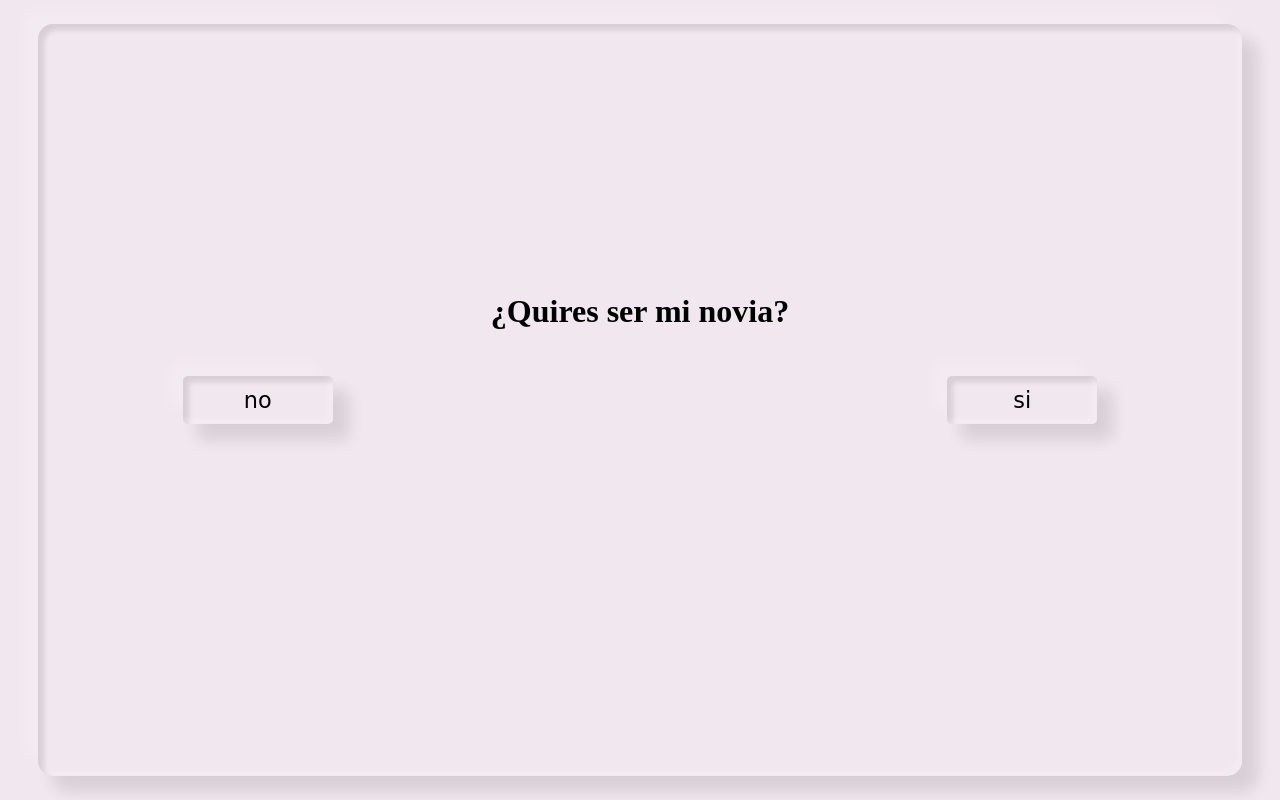
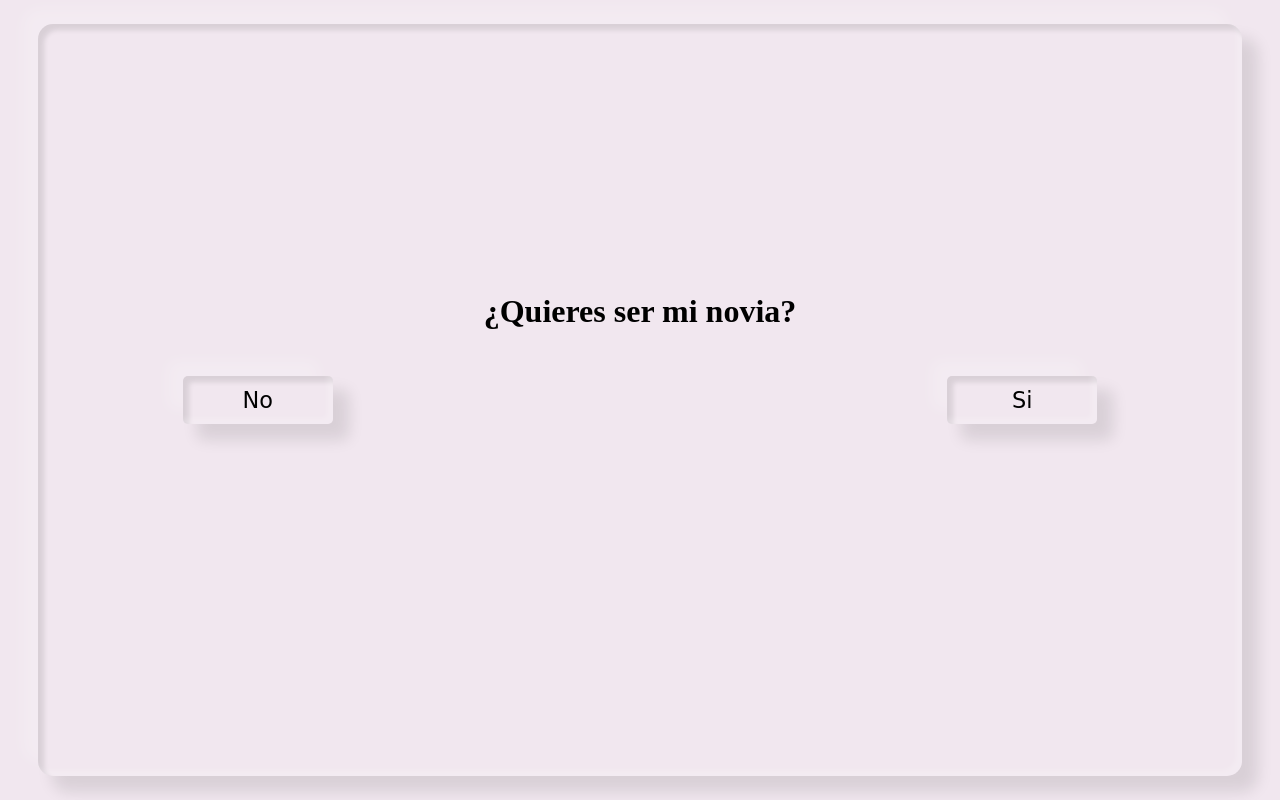
Before and after one commit to m1qu3l/novia, a plain HTML site: page index.html in a window 1280 px wide. Drawn offline with Linux system fonts and the light colour scheme.

Commit message:
Update index.html

```diff
--- a/index.html
+++ b/index.html
@@ -17,9 +17,9 @@
 
         <div class="pre_all">
             <div class="pre">
-                <h3 style="position:absolute ; top:35%;">¿Quires ser mi novia?</h3>
-                <p id="no">no</p>
-                <p id="si">si</p>
+                <h3 style="position:absolute ; top:35%;">¿Quieres ser mi novia?</h3>
+                <p id="no">No</p>
+                <p id="si">Si</p>
             </div>
         </div>
         <div class="say_yes activo">
@@ -28,7 +28,8 @@
                     <i class="fas fa-times-circle"></i>
                 </div>
                 <h3>
-                    SABIA QUE IVAS A DECIR QUE SI!!!!!
+                    SAVIA QUE IBAS A DECIR QUE SI!!!!!
+
                 </h3>
             </div>
         </div>
```
